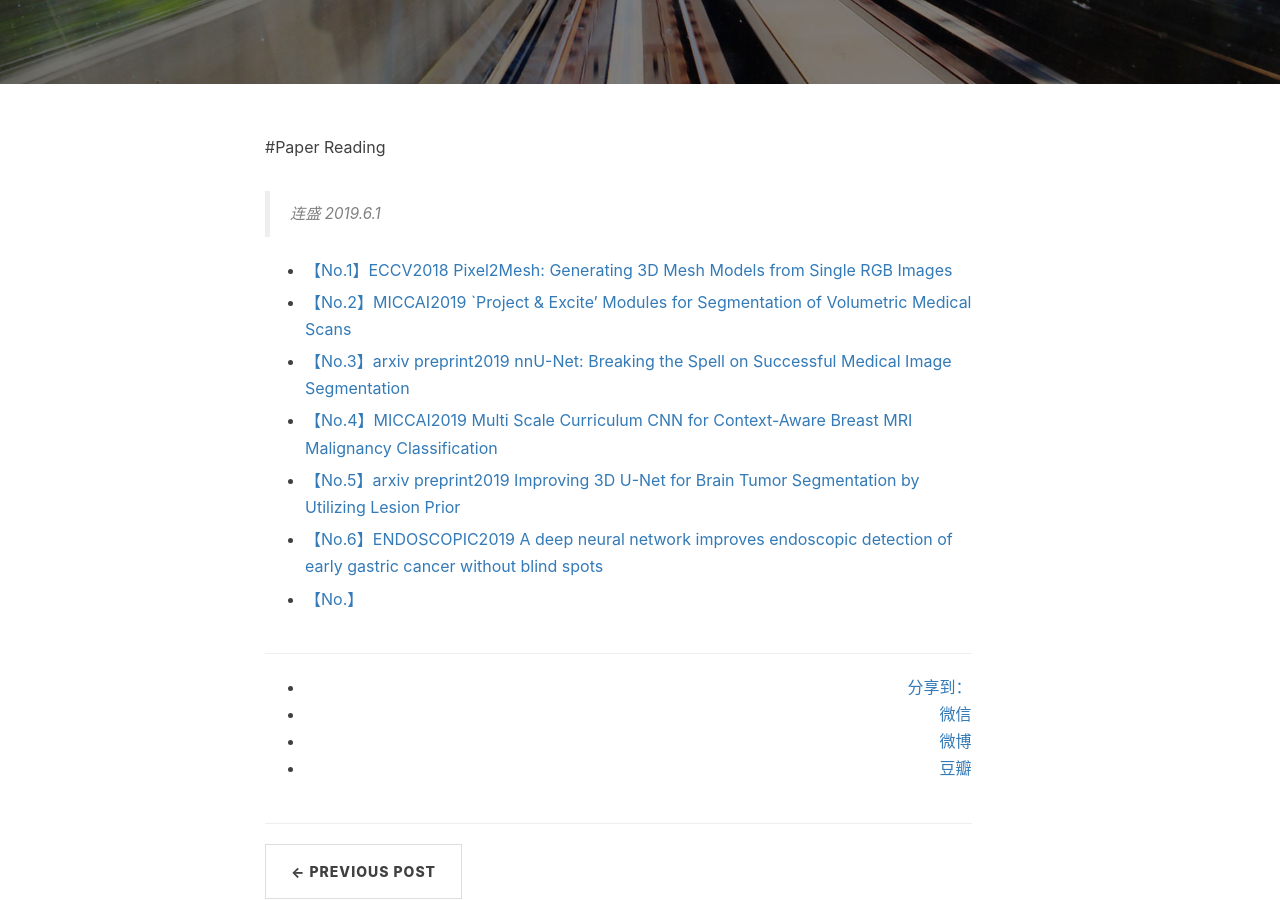
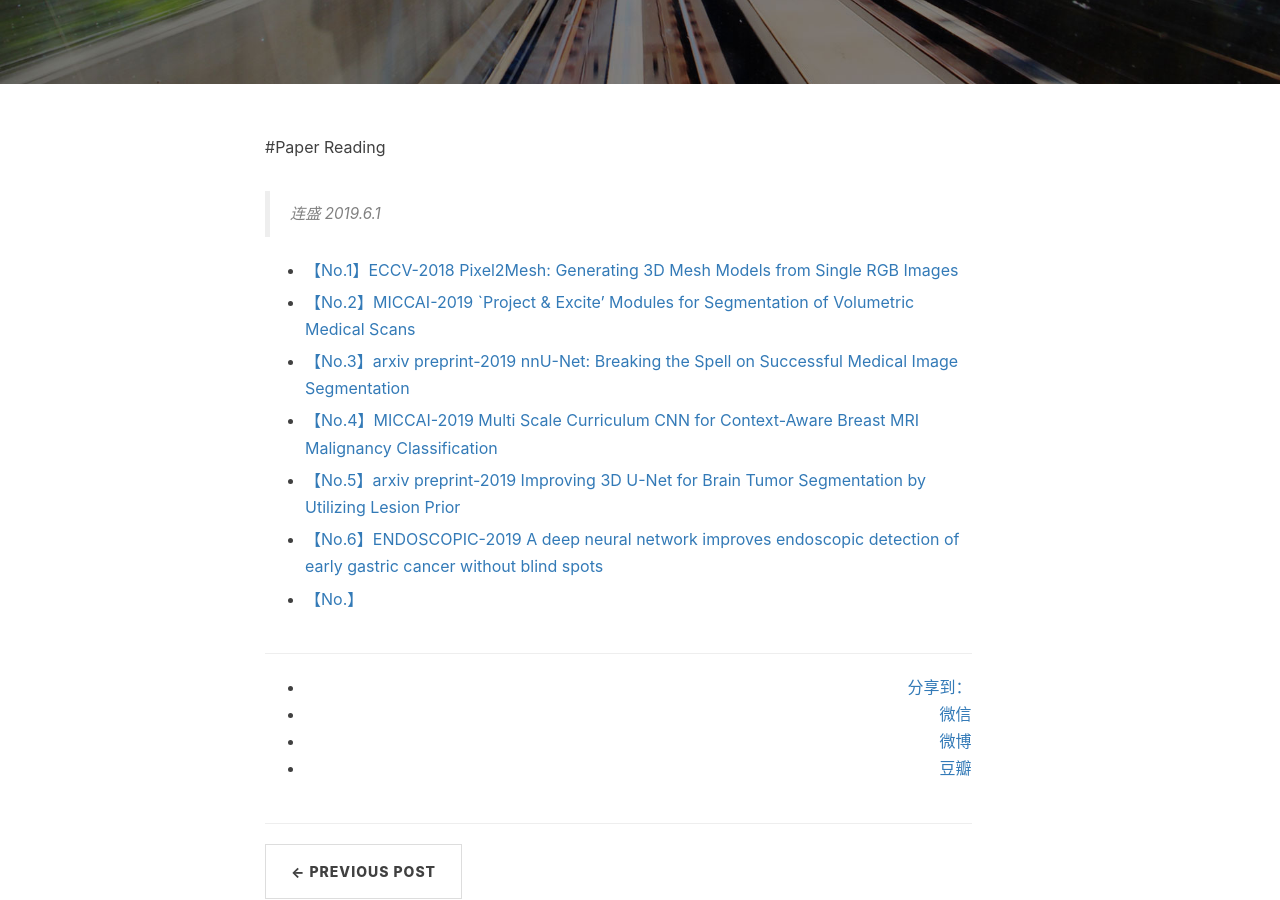
Before and after one commit to LancerLian/myBlog, a Jekyll site: the page built from _posts/2019-6-1-DIG_PPR.markdown, in a window 1280 px wide and 900 px high, scrolled down 373 px. Built offline with Jekyll 4.4.1, drawn with Linux system fonts in a browser that asks for light colours; nearby versions of some CDN libraries; comment, search, counter and statistics services are not loaded.

Commit message:
Update 2019-6-1-DIG_PPR.markdown

```diff
--- a/_posts/2019-6-1-DIG_PPR.markdown
+++ b/_posts/2019-6-1-DIG_PPR.markdown
@@ -12,17 +12,17 @@ tags:
 #Paper Reading
 >连盛 2019.6.1
 
-- [【No.1】ECCV2018 Pixel2Mesh: Generating 3D Mesh Models from Single RGB Images](http://lancerlian.win/PDFs/PPR_1_ECCV18_pixel2mesh.pdf)
+- [【No.1】ECCV-2018 Pixel2Mesh: Generating 3D Mesh Models from Single RGB Images](http://lancerlian.win/PDFs/PPR_1_ECCV18_pixel2mesh.pdf)
 
-- [【No.2】MICCAI2019 `Project & Excite' Modules for Segmentation of Volumetric Medical Scans](http://lancerlian.win/PDFs/PPR_2_MICCAI19_project_excite.pdf)
+- [【No.2】MICCAI-2019 `Project & Excite' Modules for Segmentation of Volumetric Medical Scans](http://lancerlian.win/PDFs/PPR_2_MICCAI19_project_excite.pdf)
 
-- [【No.3】arxiv preprint2019 nnU-Net: Breaking the Spell on Successful Medical Image Segmentation](http://lancerlian.win/PDFs/PPR_3_nnU-Net.pdf)
+- [【No.3】arxiv preprint-2019 nnU-Net: Breaking the Spell on Successful Medical Image Segmentation](http://lancerlian.win/PDFs/PPR_3_nnU-Net.pdf)
 
-- [【No.4】MICCAI2019 Multi Scale Curriculum CNN for Context-Aware Breast MRI Malignancy Classification](http://lancerlian.win/PDFs/PPR_4_miccai19_curriculumCNN.pdf)
+- [【No.4】MICCAI-2019 Multi Scale Curriculum CNN for Context-Aware Breast MRI Malignancy Classification](http://lancerlian.win/PDFs/PPR_4_miccai19_curriculumCNN.pdf)
 
-- [【No.5】arxiv preprint2019 Improving 3D U-Net for Brain Tumor Segmentation by Utilizing Lesion Prior](http://lancerlian.win/PDFs/PPR_5_arxiv_lesion_prior.pdf)
+- [【No.5】arxiv preprint-2019 Improving 3D U-Net for Brain Tumor Segmentation by Utilizing Lesion Prior](http://lancerlian.win/PDFs/PPR_5_arxiv_lesion_prior.pdf)
 
-- [【No.6】ENDOSCOPIC2019 A deep neural network improves endoscopic detection of early
+- [【No.6】ENDOSCOPIC-2019 A deep neural network improves endoscopic detection of early
 gastric cancer without blind spots](http://lancerlian.win/PDFs/PPR_6_endoscopic19_egc.pdf)
 
 - [【No.】](http://lancerlian.win/PDFs/)
```
